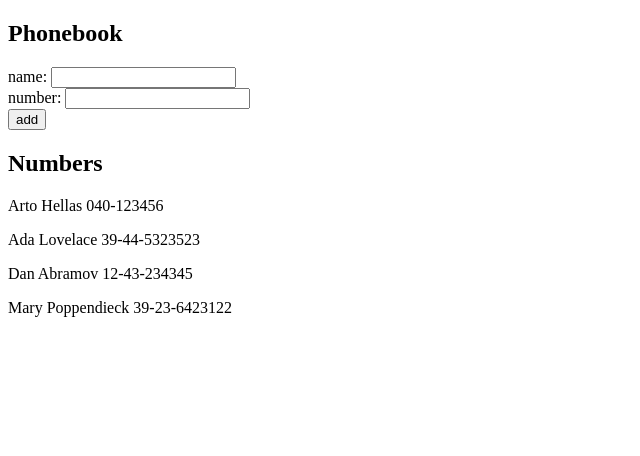
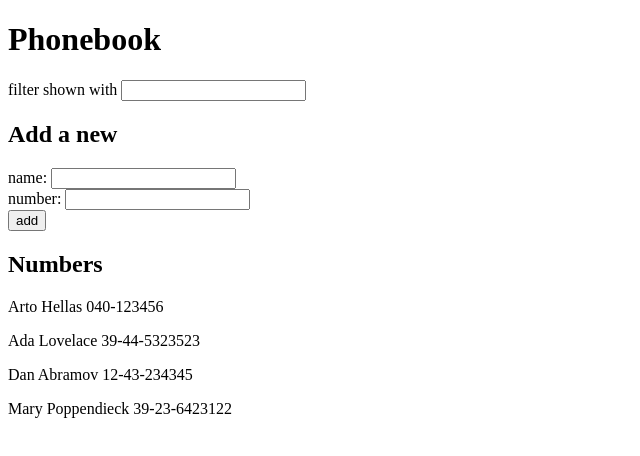
Before and after one commit to ValenButtignol/fullstack-course, a React (Vite) app in the folder part2/phonebook/: page / in a window 1280 px wide. Shown: the top 456 px of the page, without its empty margins (0-640 px from the left). Built offline with nearby package versions, Linux system fonts and the light colour scheme.

Commit message:
Exercise 2.9, refactor into outsider components

```diff
--- a/part2/phonebook/src/App.jsx
+++ b/part2/phonebook/src/App.jsx
@@ -1,5 +1,7 @@
 import { useState } from 'react';
 import Persons from './components/Persons';
+import PhonebookForm from './components/PhonebookForm';
+import FilterPersons from './components/FilterPersons';
 
 const App = () => {
   const [persons, setPersons] = useState([
@@ -7,75 +9,23 @@ const App = () => {
     { name: 'Ada Lovelace', number: '39-44-5323523', id: 2 },
     { name: 'Dan Abramov', number: '12-43-234345', id: 3 },
     { name: 'Mary Poppendieck', number: '39-23-6423122', id: 4 }
-  ])
-  const [newName, setNewName] = useState('')
-  const [newNumber, setNewNumber] = useState('')
+  ]);
+  const [filter, setFilter] = useState('');
 
-  const handleSubmitForm = (event) => {
-    event.preventDefault();
-    if (newNumber === '') {
-      alert("Number can't be empty, try again")
-      return;
-    }
-
-    if (repeatedPerson(newName)) {
-      alert(`${newName} is already used, try again`)
-      return;
-    }
-
-    if (repeatedNumber(newNumber)) {
-      alert(`${newNumber} is already used, try again`)
-      return;
-    }
-
-    const newPhoneContact = {
-      name: newName,
-      number: newNumber
-    };
-    setPersons(persons.concat(newPhoneContact));
-    setNewName('');
-    setNewNumber('');
-  }
-
-  const repeatedPerson = (name) => {
-    return persons.some(person => person.name === name);
-  }
-
-  const repeatedNumber = (number) => {
-    return persons.some(person => person.number === number);
-  }
-
-  const handleNewNumberButton = (event) => {
-    const number = event.target.value;
-    setNewNumber(number);
-  }
-
-  const handleNewNameButton = (event) => {
-    const name = event.target.value;
-    setNewName(name);
-  }
-
-
+  const filteredPersons = persons.filter(person =>
+    person.name.toLowerCase().startsWith(filter.toLowerCase())
+  );
 
   return (
     <div>
-      <h2>Phonebook</h2>
-      <form onSubmit={handleSubmitForm}>
-        <div>
-          name: <input value={newName} onChange={handleNewNameButton}/>
-        </div>
-        <div>
-          number: <input value={newNumber} onChange={handleNewNumberButton}/>
-        </div>
-        <div>
-          <button type="submit">add</button>
-        </div>
-      </form>
+      <h1>Phonebook</h1>
+      <FilterPersons filter={filter} setFilter={setFilter} />
+      <h2>Add a new</h2>
+      <PhonebookForm persons={persons} setPersons={setPersons} />
       <h2>Numbers</h2>
+      <Persons persons={filteredPersons}/>
+    </div>
+  );
+};
 
-      <Persons persons={persons}/>
-    </div>
-  )
-}
-
-export default App
+export default App;
--- /dev/null
+++ b/part2/phonebook/src/components/FilterPersons.jsx
@@ -0,0 +1,7 @@
+const FilterPersons = ({ filter, setFilter }) => (
+  <div>
+    filter shown with <input value={filter} onChange={e => setFilter(e.target.value)} />
+  </div>
+);
+
+export default FilterPersons;
--- /dev/null
+++ b/part2/phonebook/src/components/PhonebookForm.jsx
@@ -0,0 +1,51 @@
+import { useState } from 'react';
+
+const PhonebookForm = ({ persons, setPersons }) => {
+  const [newName, setNewName] = useState('');
+  const [newNumber, setNewNumber] = useState('');
+
+  const repeatedPerson = (name) => persons.some(person => person.name === name);
+  const repeatedNumber = (number) => persons.some(person => person.number === number);
+
+  const handleNewNameButton = (event) => setNewName(event.target.value);
+  const handleNewNumberButton = (event) => setNewNumber(event.target.value);
+
+  const handleSubmitForm = (event) => {
+    event.preventDefault();
+    if (newNumber === '') {
+      alert("Number can't be empty, try again");
+      return;
+    }
+    if (repeatedPerson(newName)) {
+      alert(`${newName} is already used, try again`);
+      return;
+    }
+    if (repeatedNumber(newNumber)) {
+      alert(`${newNumber} is already used, try again`);
+      return;
+    }
+    const newPhoneContact = {
+      name: newName,
+      number: newNumber
+    };
+    setPersons(persons.concat(newPhoneContact));
+    setNewName('');
+    setNewNumber('');
+  };
+
+  return (
+    <form onSubmit={handleSubmitForm}>
+      <div>
+        name: <input value={newName} onChange={handleNewNameButton}/>
+      </div>
+      <div>
+        number: <input value={newNumber} onChange={handleNewNumberButton}/>
+      </div>
+      <div>
+        <button type="submit">add</button>
+      </div>
+    </form>
+  );
+};
+
+export default PhonebookForm;
```
